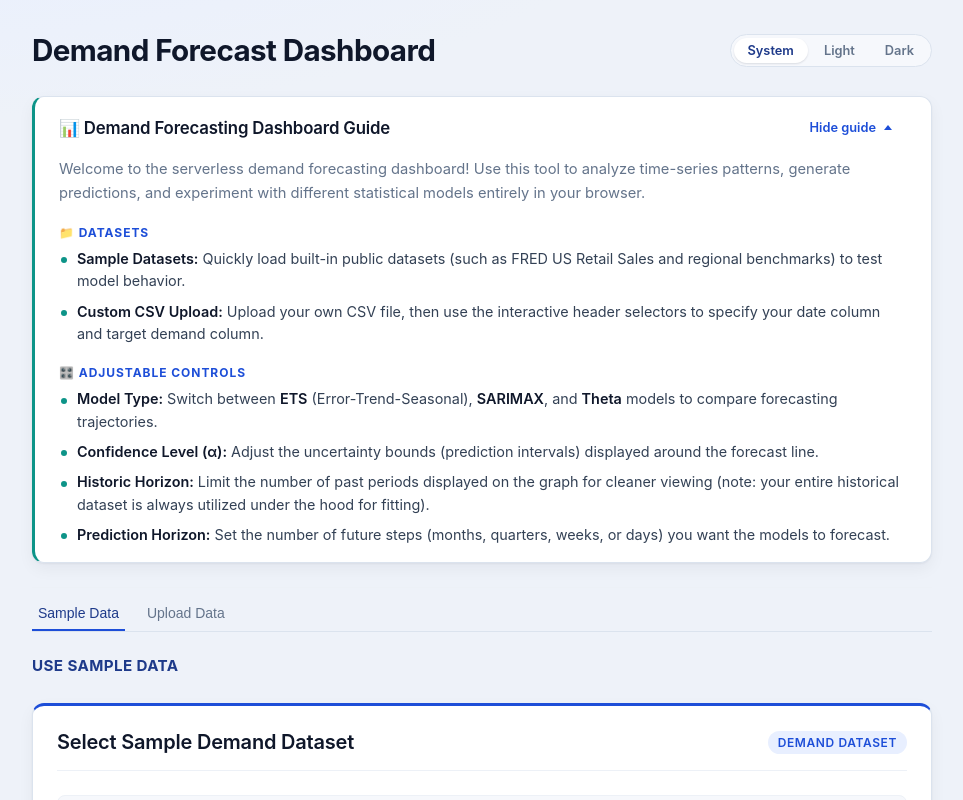
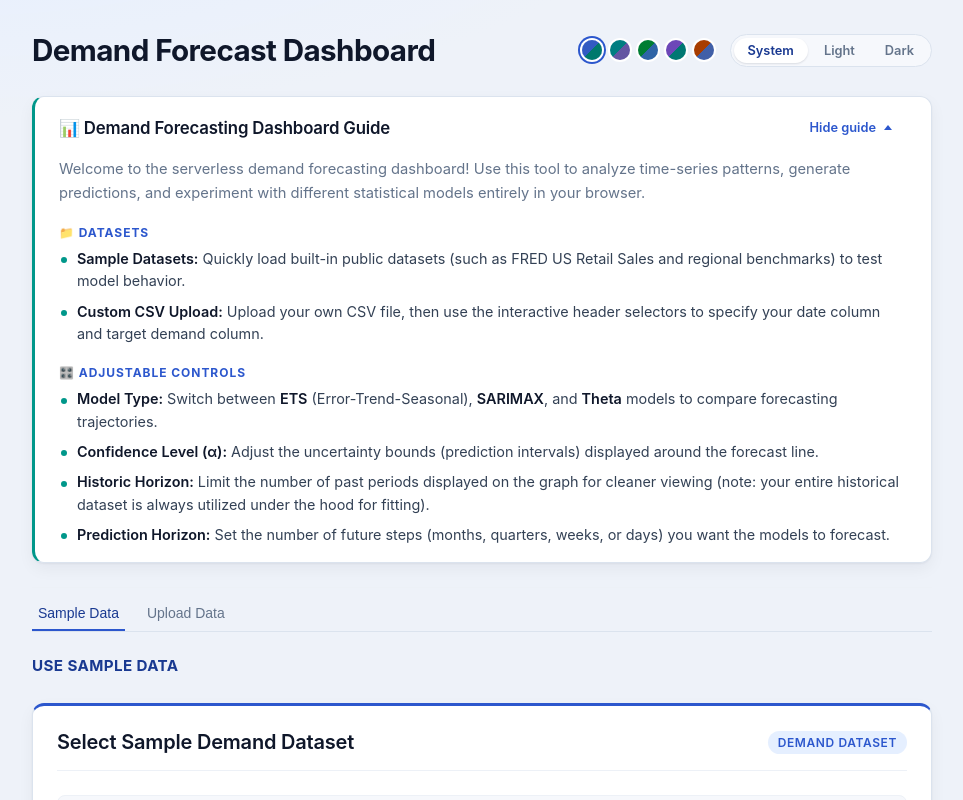
Before and after one commit to christopherdgibson/demand-forecasting-dashboard, a React (Vite) app: page / in a window 1280 px wide. Shown: the top 800 px of the page, without its empty margins (158-1121 px from the left). Built offline with nearby package versions, Linux system fonts and the light colour scheme.

Commit message:
Colour palette selector #demand-dash

```diff
--- a/src/App/index.tsx
+++ b/src/App/index.tsx
@@ -2,7 +2,9 @@ import { useEffect, useRef, useState } from 'react';
 import { usePyodide } from '../hooks/usePyodide';
 import { usePyodideWorker } from '../hooks/usePyodideWorker';
 import { useTheme } from '../hooks/useTheme';
+import { useHue } from '../hooks/useHue';
 
+import { HuePicker } from '../components/HuePicker';
 import { SegmentedControl } from '../components/SegmentedControl';
 import { ErrorBoundary } from '../components/ErrorBoundary';
 import { ErrorModal } from '../components/ErrorModal';
@@ -56,6 +58,7 @@ export default function App() {
 
   // Hooks
   const {activeTheme, setActiveTheme} = useTheme();
+  const {activeHue, setActiveHue} = useHue();
   const {isLoading, fitModels, updateForecasts} = usePyodide();
   // const { isLoading, fitModels, updateForecasts } = usePyodideWorker();
 
@@ -200,6 +203,8 @@ export default function App() {
       <div className={'app-container'}>
         <div className={'app-header'}>
           <h1 className={'title'}>Demand Forecast Dashboard</h1>
+          <div className="app-header-controls">
+            <HuePicker value={activeHue} onChange={setActiveHue} />
             <SegmentedControl
               label="Theme"
               value={activeTheme}
@@ -210,6 +215,7 @@ export default function App() {
                 { value: 'dark',   label: 'Dark' },
               ]}
             />
+          </div>
         </div>
 
         {isLoading && (
--- a/src/App/styles.css
+++ b/src/App/styles.css
@@ -1,5 +1,9 @@
 /* ---------- Tokens ---------- */
-:root,
+:root {
+  --hue: 265;
+  --hue-accent: 185;
+}
+
 [data-theme="light"] {
   color-scheme: light;
   --bg: #eef2f9;
@@ -11,18 +15,25 @@
   --text-body: #334155;
   --text-muted: #64748b;
 
-  --brand: #1d4ed8;
+  --brand:        oklch(0.50 0.19 var(--hue));
+  --brand-strong: oklch(0.38 0.15 var(--hue));
+  --brand-soft:   oklch(0.95 0.03 var(--hue));
+  --accent: oklch(0.60 0.12 var(--hue-accent));
+  --focus-ring:   oklch(0.50 0.19 var(--hue) / 0.25);
+
+  /* --brand: #1d4ed8;
   --brand-strong: #1e3a8a;
-  --brand-soft: #e8efff;
+  --brand-soft: #e8efff; */
   --accent-rgb: 13, 148, 136;
-  --accent: rgb(var(--accent-rgb));
-  --focus-ring: rgb(29 78 216 / 0.22);
+  /* --accent: rgb(var(--accent-rgb));
+  --focus-ring: rgb(29 78 216 / 0.22); */
 
   --danger: #dc2626;
   --danger-soft: #fef2f2;
   --overlay: rgb(15 23 42 / 0.5);
 
   --btn-bg: linear-gradient(135deg, var(--brand), var(--accent));
+  --swatch-l: 0.50;
   --shadow: 0 1px 2px rgb(15 23 42 / 0.05), 0 6px 16px rgb(15 23 42 / 0.05);
   --radius: 12px;
   --font-sans: -apple-system, BlinkMacSystemFont, "Segoe UI", Roboto, Helvetica, Arial, sans-serif;
@@ -40,11 +51,20 @@
   --text-body: #c3cde0;
   --text-muted: #8a97b2;
 
-  --brand: #60a5fa;
+  --brand:        oklch(0.74 0.14 var(--hue));
+  --brand-strong: oklch(0.84 0.10 var(--hue));
+  --brand-soft:   oklch(0.74 0.14 var(--hue) / 0.15);
+  --accent:       oklch(0.78 0.12 var(--hue-accent));
+  --focus-ring:   oklch(0.74 0.14 var(--hue) / 0.30);
+
+  --btn-bg: linear-gradient(135deg, var(--brand), var(--accent));
+  --swatch-l: 0.74;
+
+  /* --brand: #60a5fa;
   --brand-strong: #93c5fd;
   --brand-soft: rgb(96 165 250 / 0.15);
   --accent: #2dd4bf;
-  --focus-ring: rgb(96 165 250 / 0.3);
+  --focus-ring: rgb(96 165 250 / 0.3); */
 
   --danger: #f87171;
   --danger-soft: rgb(248 113 113 / 0.14);
@@ -76,6 +96,13 @@ body {
   justify-content: space-between;
   gap: 16px;
   margin-bottom: 28px;
+}
+
+.app-header-controls {
+  display: flex;
+  align-items: center;
+  gap: 16px;
+  flex-wrap: wrap;
 }
 
 .app-header .title {
--- a/src/components/CustomLegend.tsx
+++ b/src/components/CustomLegend.tsx
@@ -1,8 +1,8 @@
-import type { ModelType } from '../types'
+import type { ColorEntry, ModelType } from '../types'
 
 interface CustomLegendProps<T extends string> {
     seriesOrder: Array<T>;
-    colorMap: Record<T, string>;
+    colorMap: Record<T, ColorEntry>;
     nameMap: Record<T, string>;
     activeForecast?: T;
 }
@@ -15,7 +15,8 @@ export function CustomLegend<T extends string>({seriesOrder, colorMap, nameMap,
                     <span style={{ width: 10, height: 10,
                         display: 'inline-block',
                         // border: `1px ${ nameMap[key] === activeForecast ? 'solid' : 'solid'} ${colorMap[key]}`,
-                        backgroundColor: colorMap[key]
+                        backgroundColor: colorMap[key].color,
+                        opacity: colorMap[key].opacity
                     }} />
                     {nameMap[key]}
                 </li>
--- a/src/components/ForecastChart.tsx
+++ b/src/components/ForecastChart.tsx
@@ -15,7 +15,7 @@ import { CustomLegend } from './CustomLegend';
 import { CustomTooltip } from './CustomTooltip';
 
 import '../App/styles.css';
-import type { DemandProps, ForecastChartData } from '../types';
+import type { ColorEntry, DemandProps, ForecastChartData } from '../types';
 
 interface ForecastChartProps {
   controlPanel?: any;
@@ -41,10 +41,10 @@ export function ForecastChart({ title = "Demand Trajectory & 12-Month Forecast",
 
   const seriesOrder: SeriesKeys[] = ['historical', 'forecast', 'ci_range'];
 
-  const colorMap: Record<SeriesKeys, string> = {
-    historical: 'var(--brand)',
-    forecast: 'var(--accent)',
-    ci_range: "rgba(var(--accent-rgb), 0.2)"
+  const colorMap: Record<SeriesKeys, ColorEntry> = {
+    historical: {color: 'var(--brand)', opacity: 1},
+    forecast: {color: 'var(--accent)', opacity: 1},
+    ci_range: {color: 'var(--accent)', opacity: 0.4}
   }
 
   const nameMap: Record<SeriesKeys, string> = {
@@ -114,7 +114,7 @@ export function ForecastChart({ title = "Demand Trajectory & 12-Month Forecast",
             <Area
               type="monotone"
               dataKey="ci_range"
-              fill={colorMap['forecast']}
+              fill={colorMap['ci_range'].color}
               fillOpacity={0.1}
               stroke="none"
               name={nameCI}
@@ -124,7 +124,7 @@ export function ForecastChart({ title = "Demand Trajectory & 12-Month Forecast",
             <Line
               type="monotone"
               dataKey={dataHistorical}
-              stroke={colorMap['historical']}
+              stroke={colorMap['historical'].color}
               strokeWidth={2}
               name={name1}
               dot={false}
@@ -132,7 +132,7 @@ export function ForecastChart({ title = "Demand Trajectory & 12-Month Forecast",
             <Line
               type="monotone"
               dataKey={dataForecast}
-              stroke={colorMap['forecast']}
+              stroke={colorMap['forecast'].color}
               strokeWidth={2}
               name={name2}
               dot={false}
--- /dev/null
+++ b/src/components/HuePicker/index.tsx
@@ -0,0 +1,32 @@
+import { useId } from 'react';
+import { HueNames, HUE_PRESETS } from '../../hooks/useHue';
+
+import type { HueKey } from '../../hooks/useHue';
+import './styles.css';
+
+interface HuePickerProps {
+  value: HueKey;
+  onChange: (id: HueKey) => void;
+}
+
+export function HuePicker({ value, onChange }: HuePickerProps) {
+  const name = useId();
+
+  return (
+    <div className="hue-picker" role="radiogroup" aria-label="Accent colour">
+      {HueNames.map((p) => (
+        <label key={p} className="hue-option" title={HUE_PRESETS[p].label}>
+          <input
+            type="radio"
+            name={name}
+            value={p}
+            checked={value === p}
+            onChange={() => onChange(p)}
+            aria-label={HUE_PRESETS[p].label}
+          />
+          <span style={{ ['--h' as string]: HUE_PRESETS[p].hue, ['--a' as string]: HUE_PRESETS[p].accent }} />
+        </label>
+      ))}
+    </div>
+  );
+}
--- /dev/null
+++ b/src/components/HuePicker/styles.css
@@ -0,0 +1,48 @@
+.hue-picker {
+  display: inline-flex;
+  align-items: center;
+  gap: 8px;
+}
+
+.hue-option {
+  position: relative;
+  display: block;
+  cursor: pointer;
+}
+
+.hue-option input {
+  position: absolute;
+  inset: 0;
+  opacity: 0;
+  margin: 0;
+  cursor: pointer;
+}
+
+.hue-option span {
+  display: block;
+  width: 20px;
+  height: 20px;
+  border-radius: 50%;
+  background: linear-gradient(135deg, oklch(var(--swatch-l) 0.17 var(--h)) 50%, oklch(var(--swatch-l) 0.12 var(--a)) 50%);
+  box-shadow: 0 0 0 2px var(--surface), 0 0 0 3px transparent;  /* gap + invisible ring */
+  transition: transform 0.15s, box-shadow 0.15s;
+}
+
+.hue-option:hover span {
+  transform: scale(1.12);
+}
+
+.hue-option input:checked + span {
+  box-shadow: 0 0 0 2px var(--surface), 0 0 0 4px var(--brand);
+}
+
+.hue-option input:focus-visible + span {
+  outline: 2px solid var(--text);
+  outline-offset: 4px;
+}
+
+@media (prefers-reduced-motion: reduce) {
+  .hue-option span {
+    transition: none;
+  }
+}
--- a/src/components/InstructionsCard/styles.css
+++ b/src/components/InstructionsCard/styles.css
@@ -55,20 +55,20 @@
   visibility: hidden;
   transition: grid-template-rows 0.25s ease, opacity 0.2s ease, visibility 0.25s;
 }
+
 .guide-content.expanded {
   grid-template-rows: 1fr;
   opacity: 1;
   visibility: visible;
 }
+
 .guide-inner {
   overflow: hidden;
   min-height: 0;
-  padding-top: 0;
 }
-.guide-content.expanded .guide-inner { padding-top: 16px; }
 
 .guide-intro {
-  margin: 0 0 8px;
+  margin: 16px 0 8px;
   font-size: 0.92rem;
   line-height: 1.6;
   color: var(--text-muted);
--- /dev/null
+++ b/src/hooks/useHue.ts
@@ -0,0 +1,46 @@
+import { useEffect, useState } from 'react';
+
+interface HueEntry {
+  label: string;
+  hue: number;
+  accent: number;
+}
+
+export const HUE_PRESETS  = {
+  sapphire: {label: 'Sapphire', hue: 265, accent: 185 },
+  teal: {label: 'Teal', hue: 195, accent: 290 },
+  emerald: {label: 'Emerald', hue: 155, accent: 255 },
+  violet: {label: 'Violet', hue: 295, accent: 190 },
+  amber: {label: 'Amber', hue: 55, accent: 265 },
+ } as const satisfies Record<string, HueEntry>;
+
+export type HueKey = keyof typeof HUE_PRESETS;
+export const HueNames = Object.keys(HUE_PRESETS) as HueKey[];
+
+function applyHue(id: HueKey) {
+  const p = HUE_PRESETS[id];
+  const root = document.documentElement;
+  root.style.setProperty('--hue', String(p.hue));
+  root.style.setProperty('--hue-accent', String(p.accent));
+}
+
+export function useHue() {
+  const isHueKey = (v: unknown): v is HueKey => typeof v === 'string' && v in HUE_PRESETS;
+  const [activeHue, setActiveHue] = useState<HueKey>(() => {
+    try {
+      const saved = localStorage.getItem('hue');
+      return isHueKey(saved) ? saved : 'sapphire';
+    } catch {
+      return 'sapphire';
+    }
+  });
+
+  useEffect(() => {
+    applyHue(activeHue);
+    try {
+      localStorage.setItem('hue', activeHue);
+    } catch {}
+  }, [activeHue]);
+
+  return { activeHue, setActiveHue };
+}
--- a/src/types.ts
+++ b/src/types.ts
@@ -109,6 +109,11 @@ export interface OverlayChartData extends OverlayResults {
     theta_ci: (number | null)[] | null;
 }
 
+export interface ColorEntry {
+  color: string;
+  opacity: number;
+}
+
 declare global {
   interface Window {
     loadPyodide: (config?: { indexURL?: string }) => Promise<any>;
```
Also changed, not shown: src/components/ForecastOverlayChart.tsx (+16 -16 lines). Lines whose indentation alone changed are shown as unchanged.
